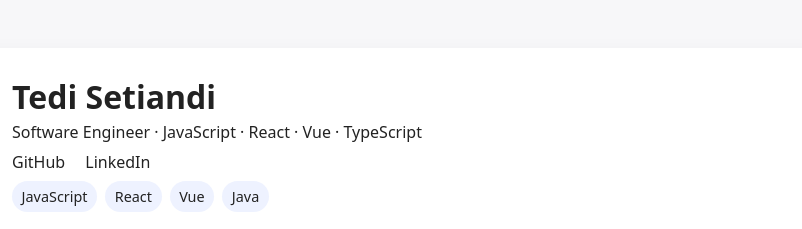
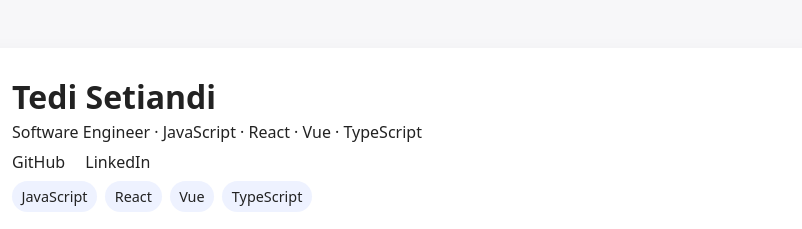
Before and after one commit to tedi25/my-profile, a plain HTML site: page index.html in a window 1280 px wide. Shown: the top 229 px of the page, 290-1092 px from the left. Drawn offline with Linux system fonts and the light colour scheme.

Commit message:
change typescript

```diff
--- a/index.html
+++ b/index.html
@@ -82,7 +82,7 @@
             <span class="skill">JavaScript</span>
             <span class="skill">React</span>
             <span class="skill">Vue</span>
-            <span class="skill">Java</span>
+            <span class="skill">TypeScript</span>
           </div>
         </div>
       </header>
```
